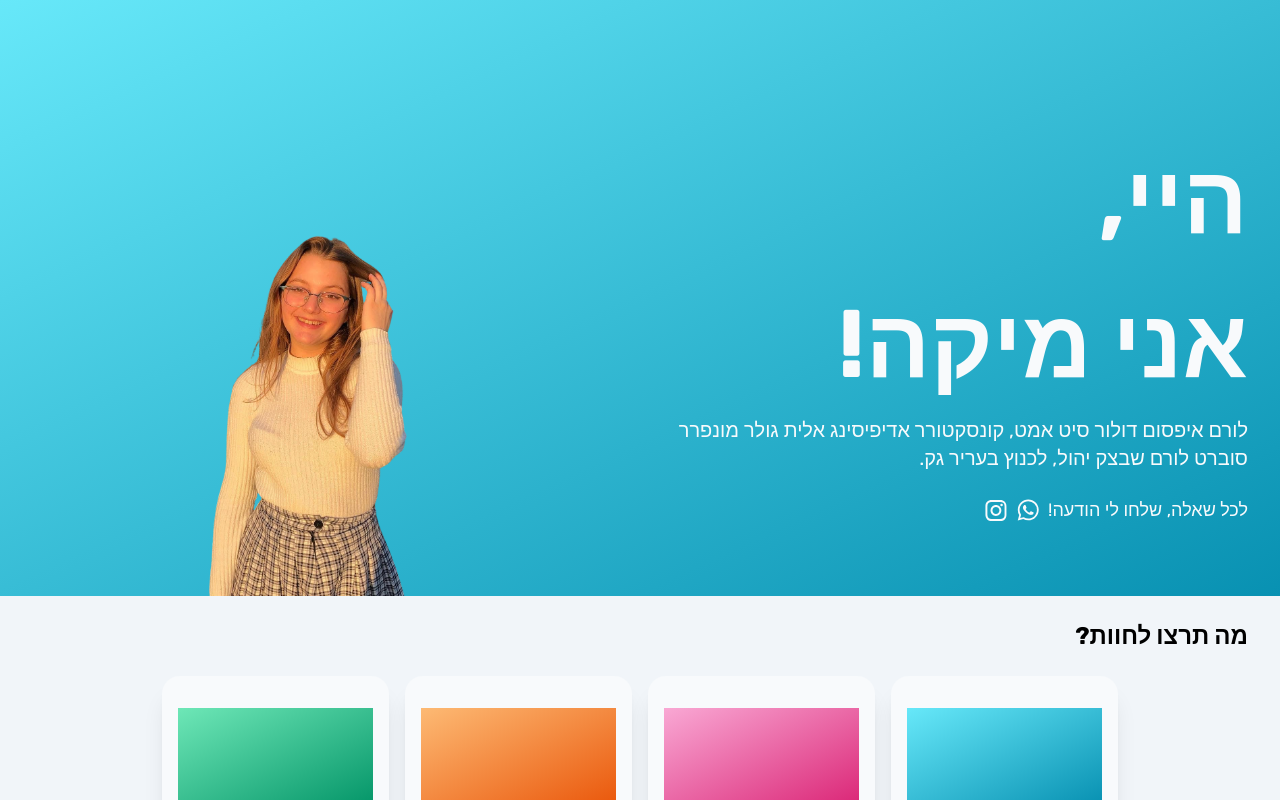
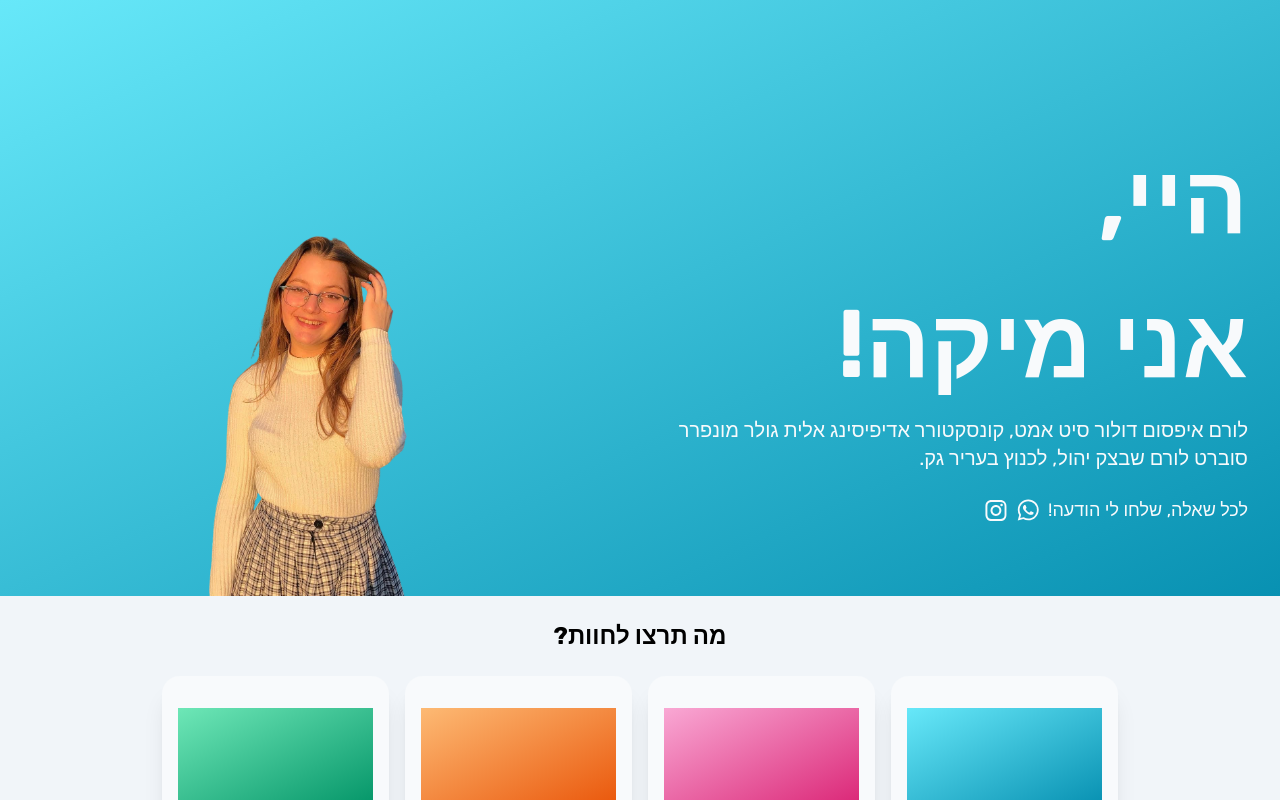
Before and after one commit to itays123/monopolika, a Next.js app: page / in a window 1280 px wide. Shown: the top 800 px of the page. Built offline with nearby package versions, Linux system fonts and the light colour scheme.

Commit message:
Fix alignment

```diff
--- a/pages/index.tsx
+++ b/pages/index.tsx
@@ -39,7 +39,9 @@
       </Head>
       <HomeHeader />
       <main className="container py-6 space-y-4">
-        <h2 className="font-bold text-2xl">{strings.MY_PRODUCTS}</h2>
+        <h2 className="font-bold text-2xl text-center">
+          {strings.MY_PRODUCTS}
+        </h2>
         <ProductList
           className="grid sm:grid-cols-1 md:grid-cols-3 lg:grid-cols-4 max-w-[80%] mx-auto"
           products={dummy_data}
```
